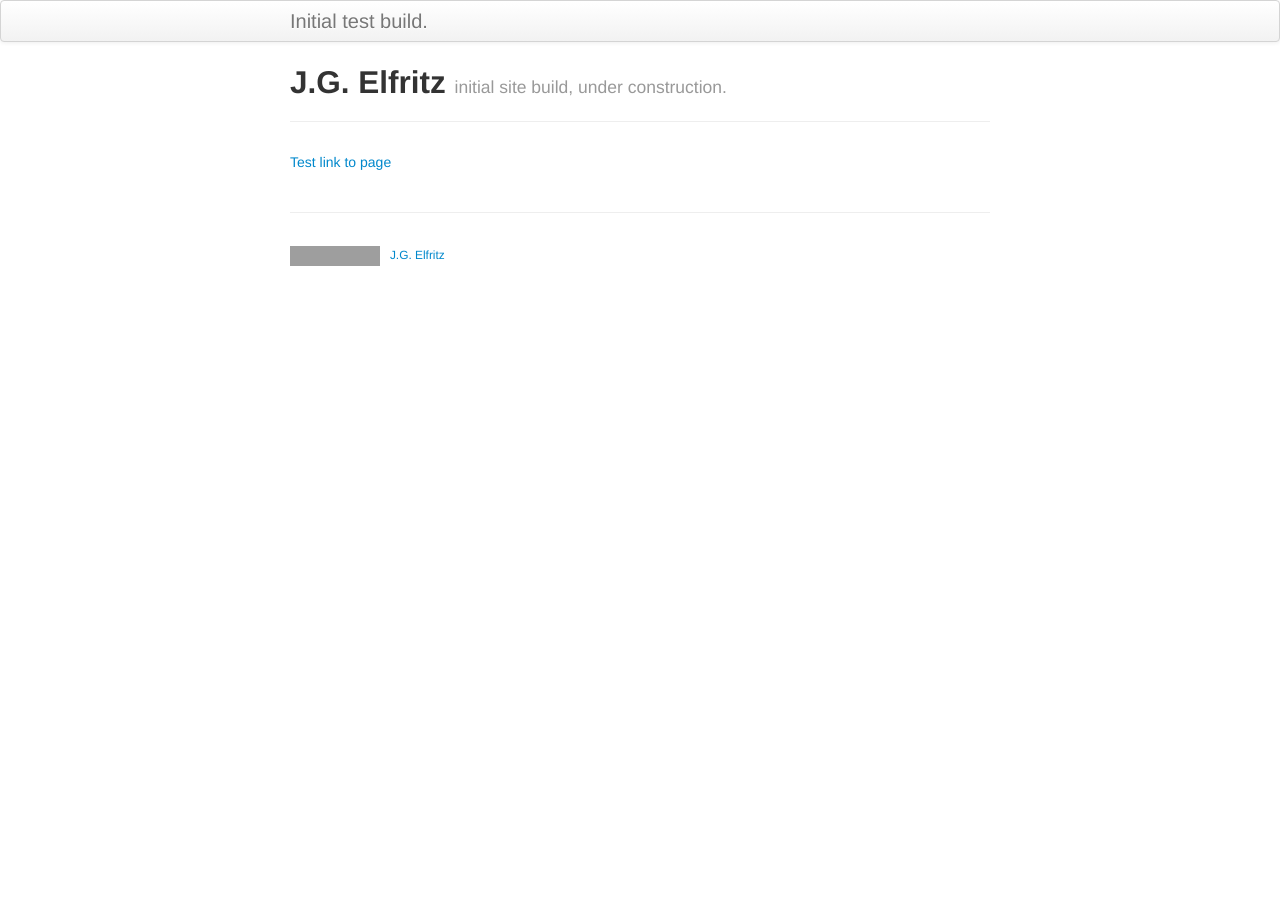
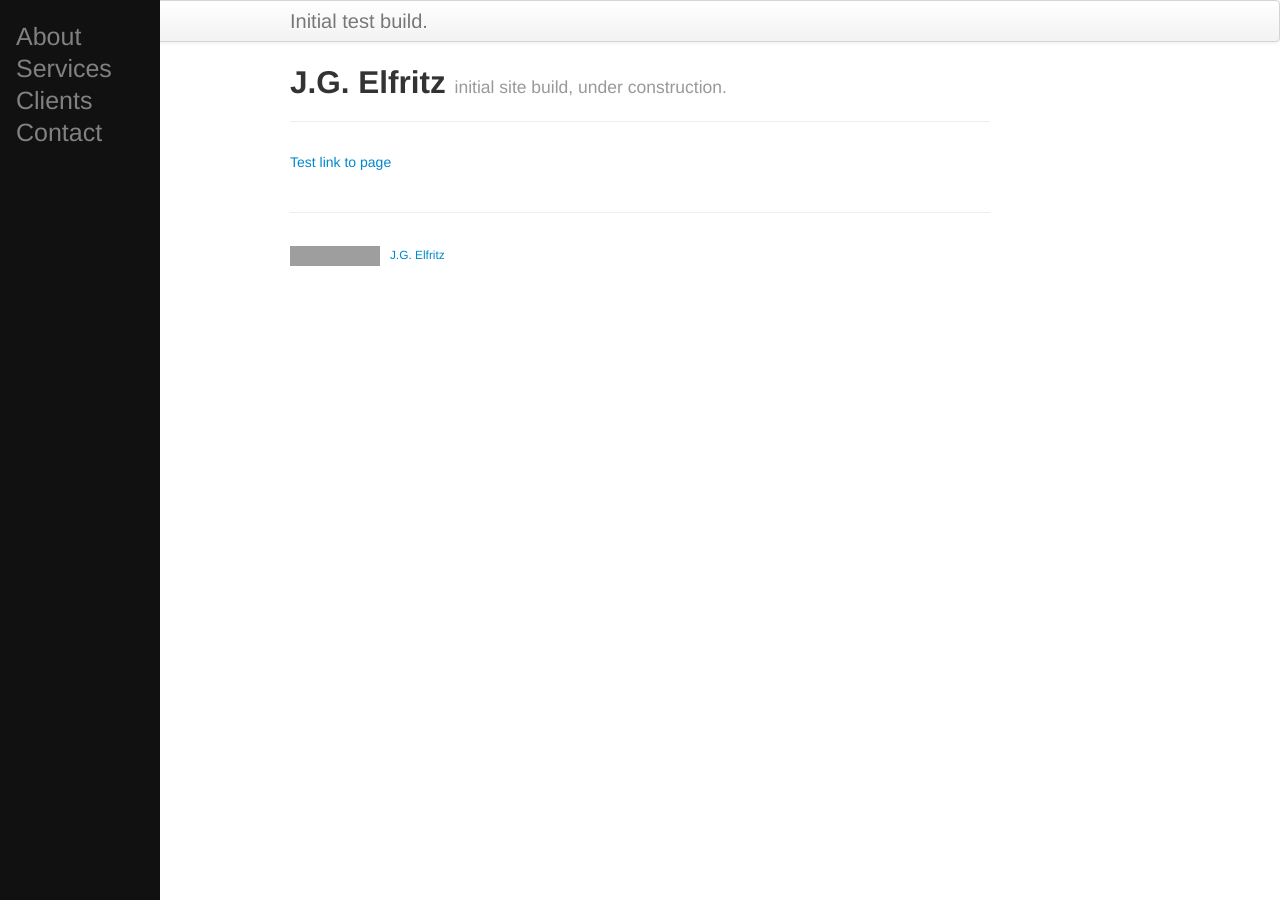
Before and after one commit to justinelfritz/justinelfritz.github.io, a Jekyll site: the page built from index.md, in a window 1280 px wide. Built offline with Jekyll 4.4.1, drawn with Linux system fonts in a browser that asks for light colours; grey boxes are pictures that could not be loaded.

Commit message:
sidenav added, base test out-of-box

```diff
--- a/_includes/themes/twitter/default.html
+++ b/_includes/themes/twitter/default.html
@@ -28,6 +28,14 @@
   </head>
 
   <body>
+<!-- Side navigation -->
+    <div class="sidenav">
+      <a href="#">About</a>
+      <a href="#">Services</a>
+      <a href="#">Clients</a>
+      <a href="#">Contact</a>
+    </div>
+
     <div class="navbar">
       <div class="navbar-inner">
         <div class="container-narrow">
--- a/assets/themes/twitter/css/style.css
+++ b/assets/themes/twitter/css/style.css
@@ -8,6 +8,46 @@
 
 .navbar .nav {
   float: right; }
+
+/* The sidebar menu */
+.sidenav {
+  height: 100%; /* Full-height: remove this if you want "auto" height */
+  width: 160px; /* Set the width of the sidebar */
+  position: fixed; /* Fixed Sidebar (stay in place on scroll) */
+  z-index: 1; /* Stay on top */
+  top: 0; /* Stay at the top */
+  left: 0;
+  background-color: #111; /* Black */
+  overflow-x: hidden; /* Disable horizontal scroll */
+  padding-top: 20px;
+}
+
+/* The navigation menu links */
+.sidenav a {
+  padding: 6px 8px 6px 16px;
+  text-decoration: none;
+  font-size: 25px;
+  color: #818181;
+  display: block;
+}
+
+/* When you mouse over the navigation links, change their color */
+.sidenav a:hover {
+  color: #f1f1f1;
+}
+
+/* Style page content */
+.main {
+  margin-left: 160px; /* Same as the width of the sidebar */
+  padding: 0px 10px;
+}
+
+/* On smaller screens, where height is less than 450px, change the style of the sidebar (less padding and a smaller font size) */
+@media screen and (max-height: 450px) {
+  .sidenav {padding-top: 15px;}
+  .sidenav a {font-size: 18px;}
+}
+
 
 /* posts index */
 .post > h3.title {
```
